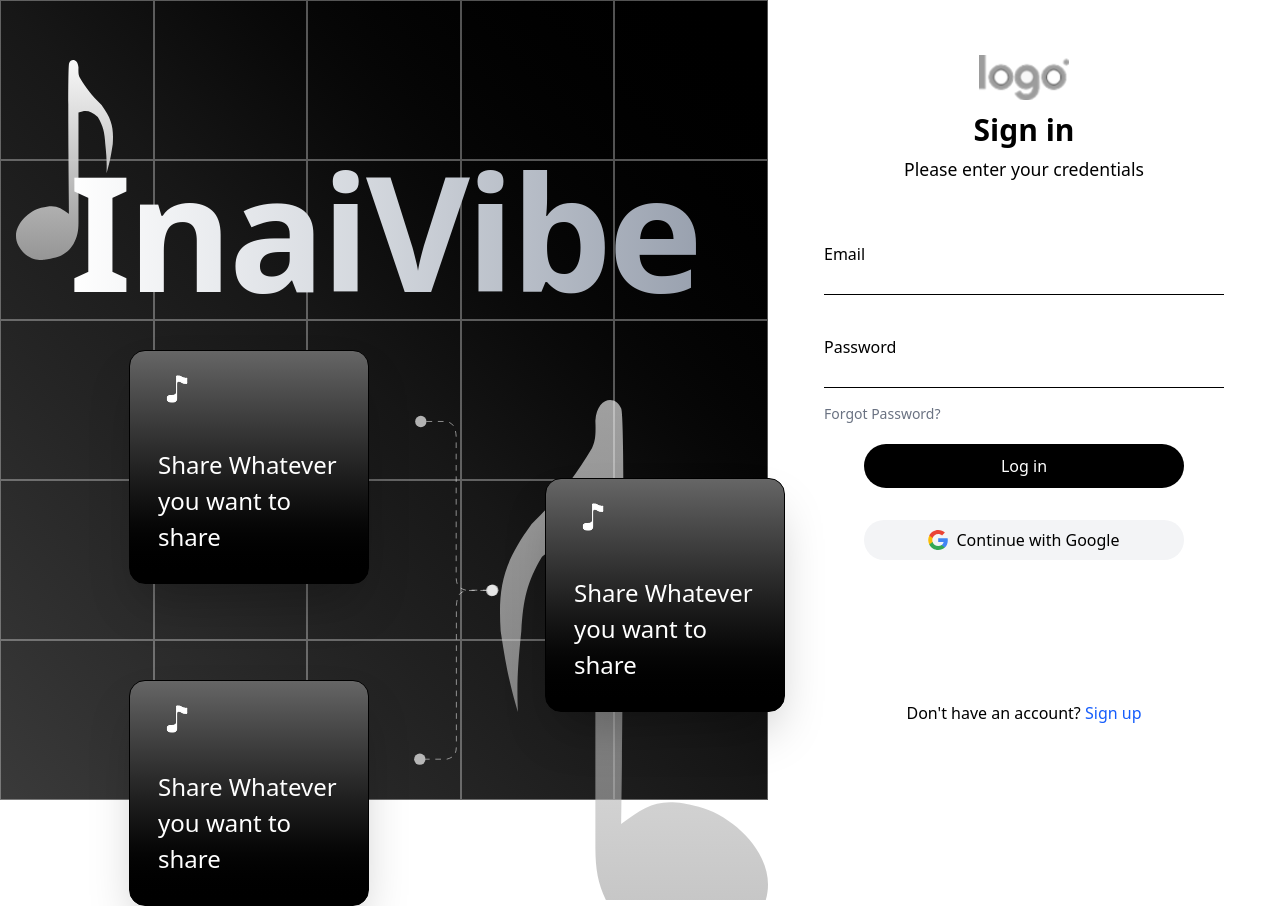
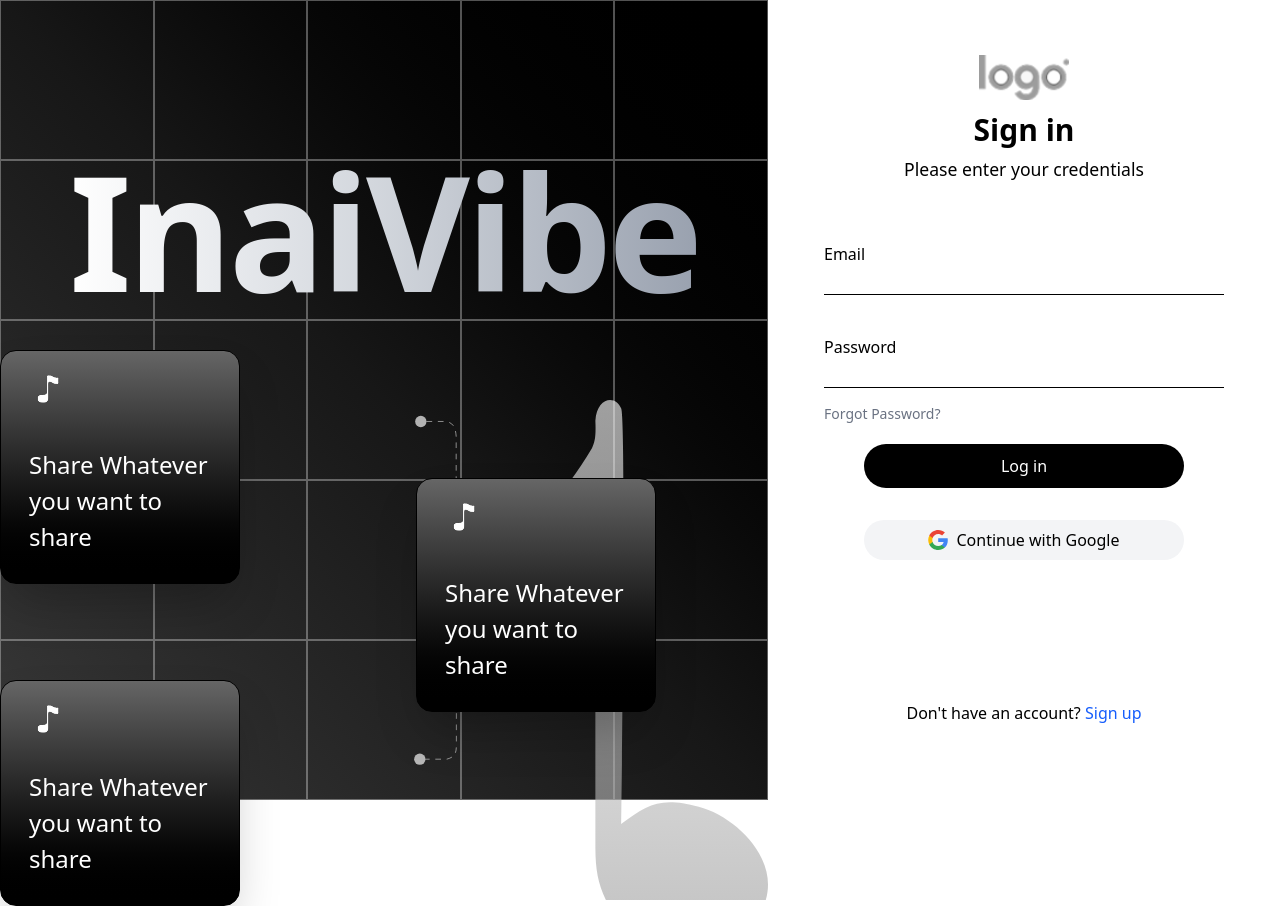
Before and after one commit to abrahamjeron/Inai, a React (Vite) app in the folder vite-project/: page /login in a window 1280 px wide. Built offline with nearby package versions, Linux system fonts and the light colour scheme; no server answers.

Commit message:
debugging for deployment

```diff
--- a/vite-project/src/components/Login.jsx
+++ b/vite-project/src/components/Login.jsx
@@ -2,7 +2,7 @@
 import axios from 'axios';
 import { Link } from 'react-router-dom';
 import Logo from '../assets/logo.png'
-import Music1 from "../assets/Music1.svg"
+// import Music1 from "../assets/Music1.svg"
 import Music2 from '../assets/Music.png'
 import Music3 from '../assets/Music3.svg'
 import S1 from '../assets/S1.svg'
@@ -80,7 +80,7 @@
     <div className="flex">
       <div className="aspect-square w-full max-w-full mx-auto relative">
         <div className="absolute top-0 left-0 w-full h-full flex z-10">
-          <img src={Music1} className="h-[200px] relative m-4 mt-[60px]" alt="" />
+          {/* <img src={Music1} className="h-[200px] relative m-4 mt-[60px]" alt="" /> */}
           <img src={Music3} className="h-[500px] absolute top-[400px] right-[0px]" alt="" />
           <img src={S1} className="absolute left-[400px] top-[380px] h-[230px] w-auto" alt="" />
           <img src={S1} className="absolute left-[407px] top-[549px] h-[230px] w-auto scale-x-[-1]" alt="" />
```
